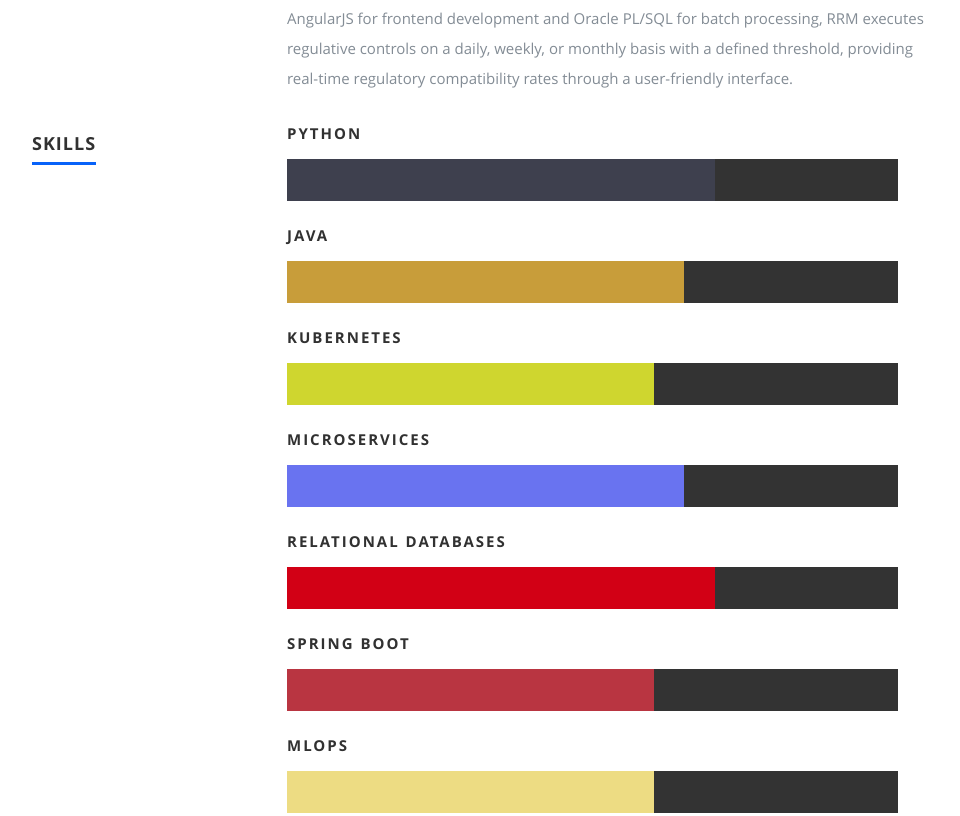
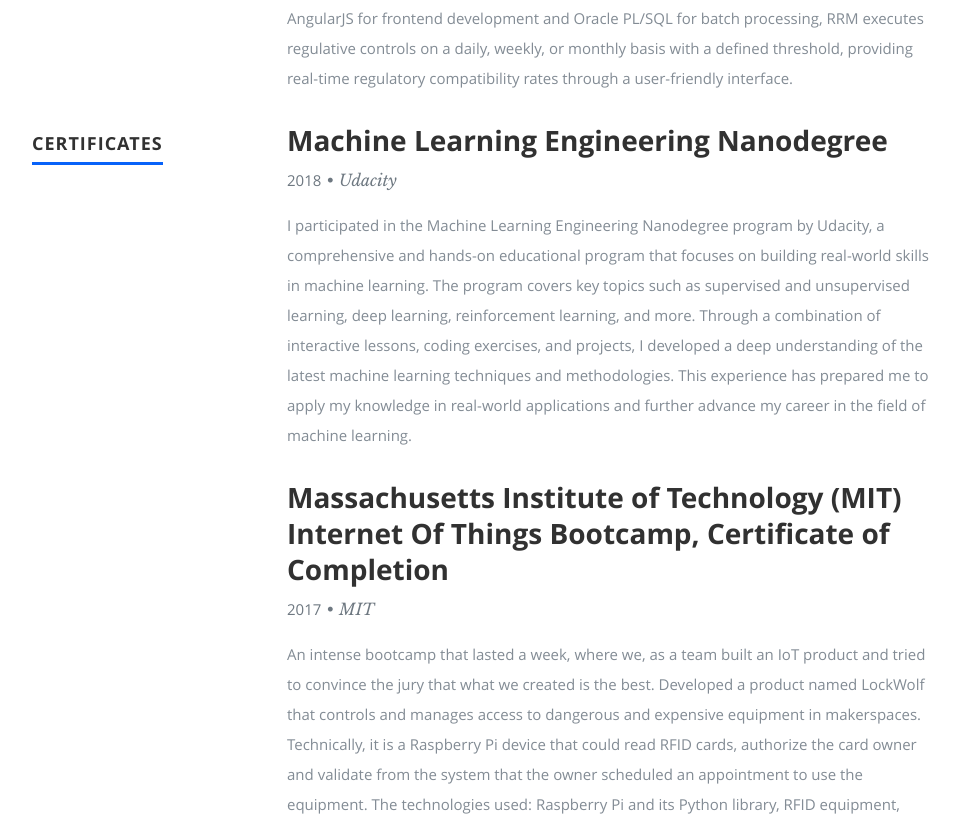
Before and after one commit to quents/yusuf-yazici-resume, a React (Create React App) app: page / in a window 1280 px wide. Shown: the part 5323-6139 px from the top of the page, without its empty margins (118-1078 px from the left). Built offline with nearby package versions, Linux system fonts and the light colour scheme.

Commit message:
Update Resume.js - no skills for now

```diff
--- a/src/Components/Resume.js
+++ b/src/Components/Resume.js
@@ -126,23 +126,6 @@
         </Pulse>
 
         <Slide left duration={1300}>
-          <div className="row skill">
-            <div className="three columns header-col">
-              <h1>
-                <span>Skills</span>
-              </h1>
-            </div>
-
-            <div className="nine columns main-col">
-
-              <div className="bars">
-                <ul className="skills">{skills}</ul>
-              </div>
-            </div>
-          </div>
-        </Slide>
-
-        <Slide left duration={1300}>
           <div className="row work">
             <div className="three columns header-col">
               <h1>
```
